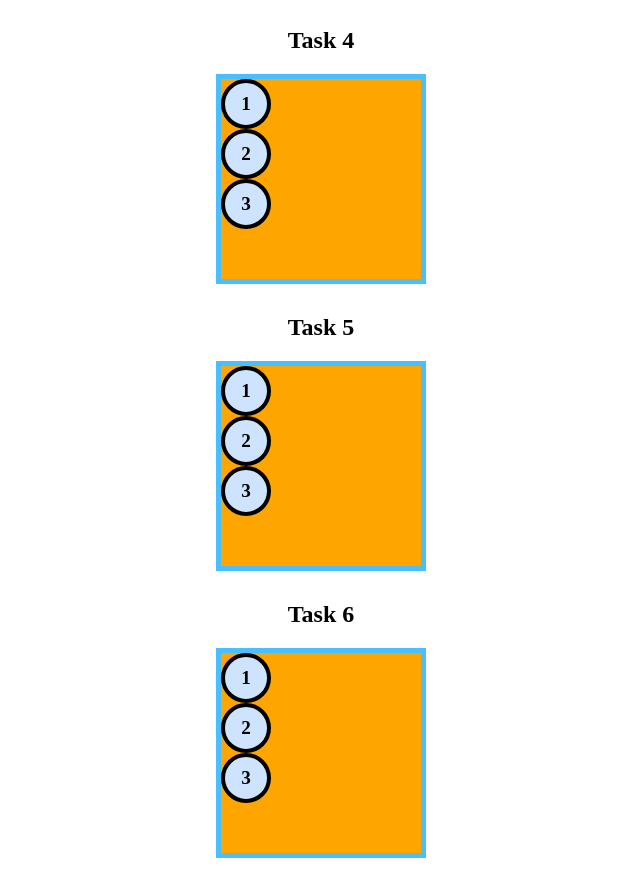
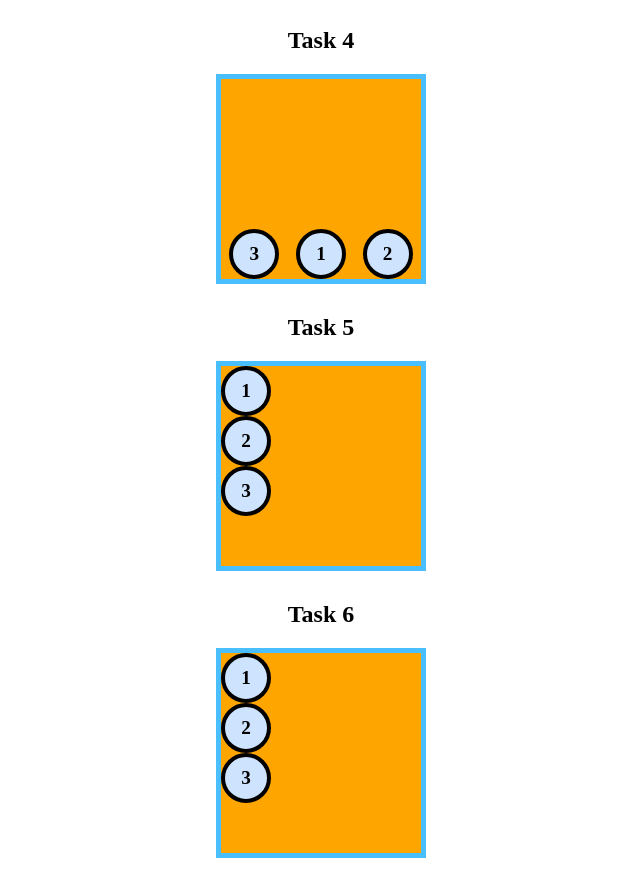
Before and after one commit to bloominstituteoftechnology/module-project-html-and-css-iii-K1ngHandy, a plain HTML site: page index.html in a window 1280 px wide. Shown: the part 1159-2030 px from the top of the page, without its empty margins (319-959 px from the left). Drawn offline with Linux system fonts and the light colour scheme.

Commit message:
task 4 complete

```diff
--- a/index.html
+++ b/index.html
@@ -78,7 +78,14 @@
     }
 
     /* 👉 Task 4 - [HINT] the flex items need a new order */
-    #flexContainer4 {}
+    #flexContainer4 {
+      display: flex;
+      justify-content: space-around;
+      align-items: end;
+    }
+    #flexContainer4 > :last-child {
+      order: -1;
+    }
 
     /* 👉 Task 5 - [HINT] research align-self */
     #flexContainer5 {}
```
